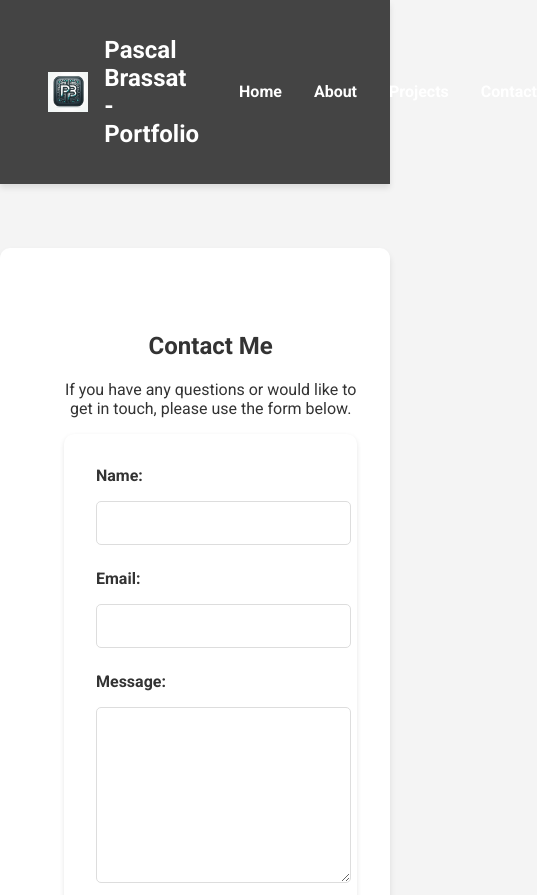
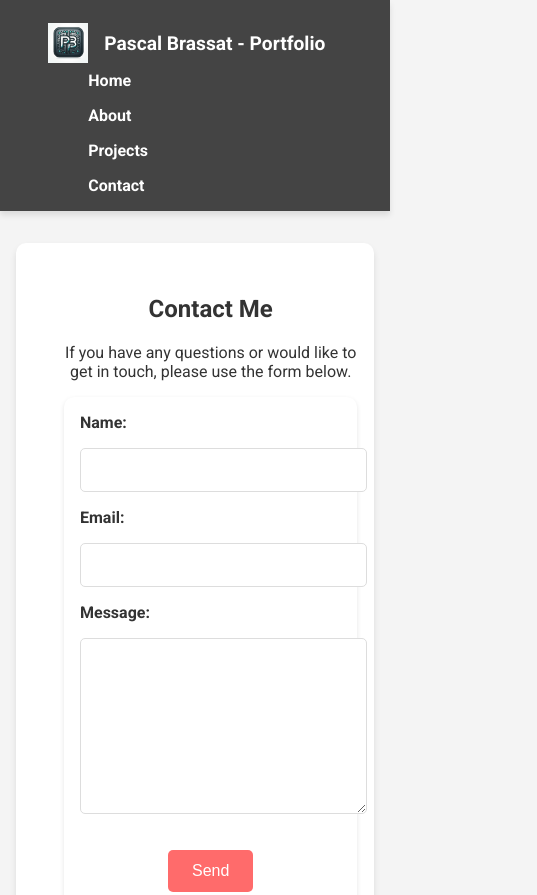
Before and after one commit to PascalBrassat/Portfolio, a plain HTML site: page contact.html in a window 390 px wide. Shown: the top 895 px of the page, 537 px wide, since content can reach past the window. Drawn offline with Linux system fonts and the light colour scheme.

Commit message:
css changes for mobile

```diff
--- a/css/styles.css
+++ b/css/styles.css
@@ -1,4 +1,4 @@
-
+/* Import Google Fonts */
 @import url('https://fonts.googleapis.com/css2?family=Roboto:wght@400;700&display=swap');
 
 body {
@@ -221,3 +221,56 @@ footer {
 .contact-form .btn:hover {
     background-color: #ff3b3b;
 }
+
+/* Responsive Design */
+@media (max-width: 768px) {
+    .navbar {
+        flex-direction: column;
+    }
+
+    .nav-container {
+        flex-direction: column;
+        align-items: flex-start;
+    }
+
+    .nav-list {
+        flex-direction: column;
+        gap: 1rem;
+        align-items: flex-start;
+        width: 100%;
+    }
+
+    .content-section {
+        padding: 2rem 1rem;
+        margin: 2rem 1rem;
+    }
+
+    .project-grid {
+        flex-direction: column;
+        gap: 1rem;
+    }
+
+    .project-card {
+        flex: 1 1 100%;
+        max-width: 100%;
+    }
+}
+
+@media (max-width: 480px) {
+    .brand {
+        font-size: 1.2rem;
+    }
+
+    .btn {
+        padding: 0.5rem 1rem;
+        font-size: 0.875rem;
+    }
+
+    .contact-form {
+        padding: 1rem;
+    }
+
+    .contact-form .form-group {
+        margin-bottom: 1rem;
+    }
+}
```
